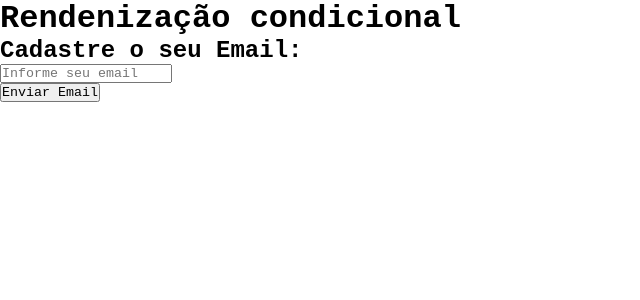
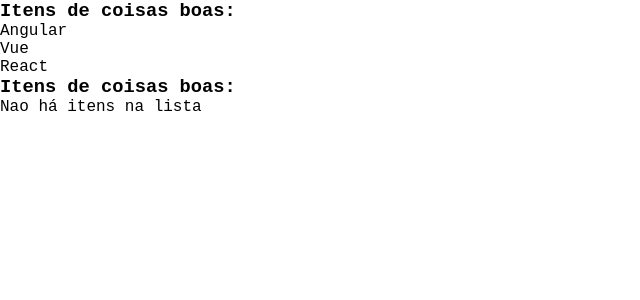
Before and after one commit to yyhago/estudoReact, a React (Create React App) app: page / in a window 1280 px wide. Shown: the top 300 px of the page, without its empty margins (0-640 px from the left). Built offline with nearby package versions, Linux system fonts and the light colour scheme.

Commit message:
Render List

```diff
--- a/src/App.js
+++ b/src/App.js
@@ -1,10 +1,12 @@
 import "./App.css";
-import Condicional from "./components/Condicional";
+import OutraLista from "./components/OutraLista.js";
 
 function App() {
+  const meusItens = ['Angular', 'Vue', 'React'];
+
   return <div className="App">
-    <h1>Rendenização condicional</h1>
-    <Condicional/>
+    <OutraLista itens={meusItens}/>
+    <OutraLista itens={[]}/>
   </div>;
 }
 
--- /dev/null
+++ b/src/components/OutraLista.js
@@ -0,0 +1,12 @@
+export default function OutraLista({ itens }) {
+  return (
+    <>
+      <h3>Itens de coisas boas:</h3>
+      {itens.length > 0 ? (
+        itens.map((item) => <p key={item}>{item}</p>)
+      ) : (
+        <p>Nao há itens na lista</p>
+      )}
+    </>
+  );
+}
```
Also changed, not shown: src/components/Condicional.js (+4 -4 lines).
